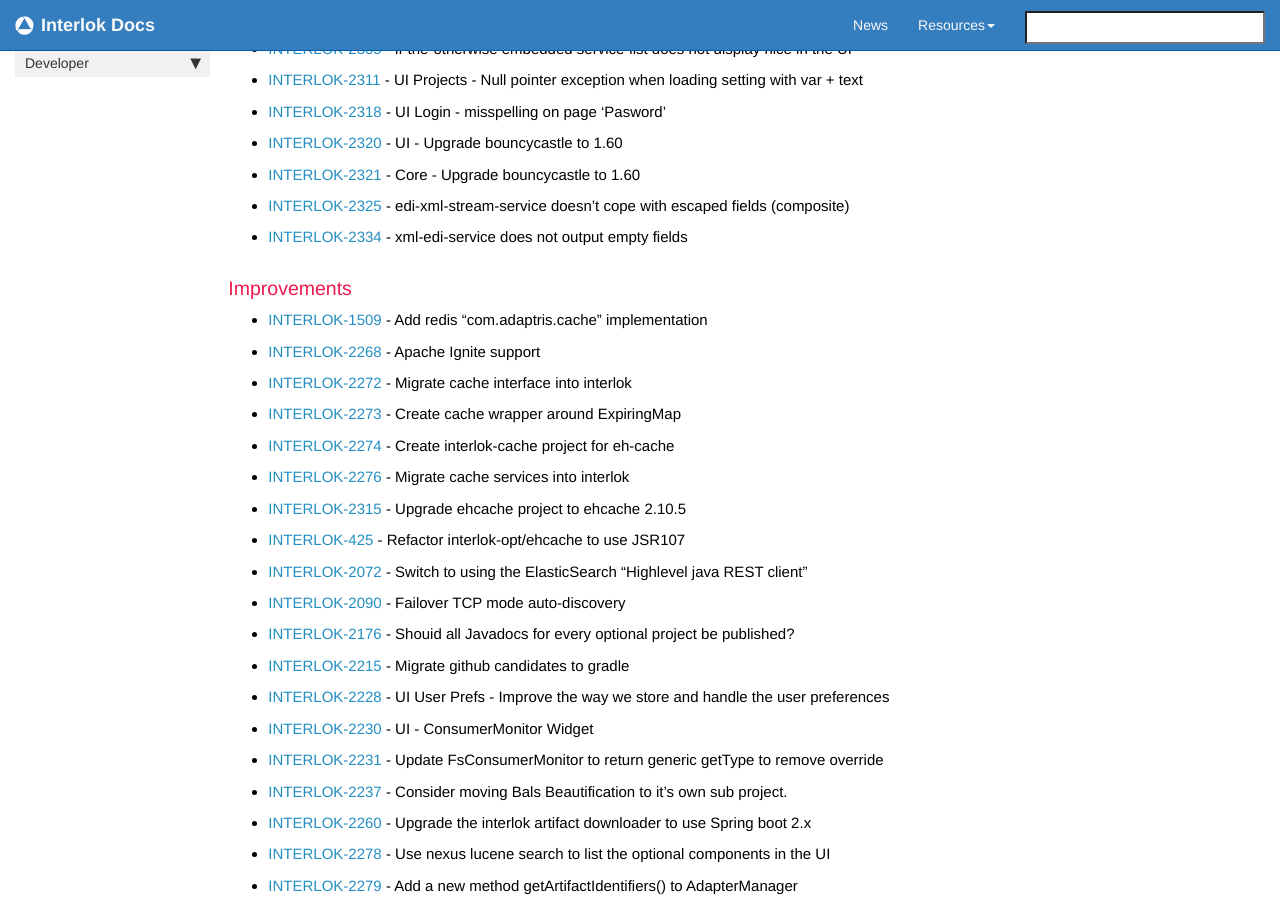
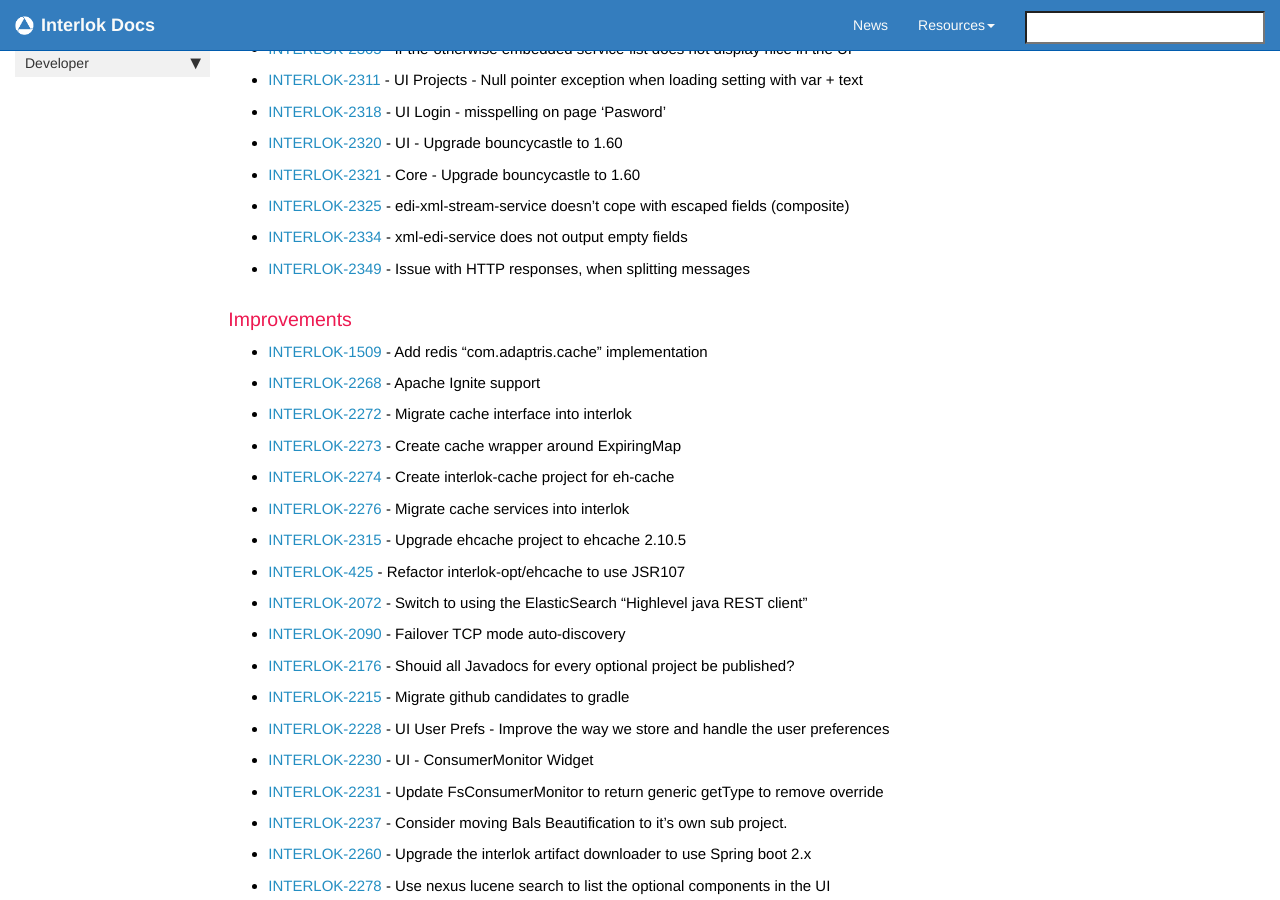
Before and after one commit to adaptris/interlok-docs-legacy, a Jekyll site: the page built from pages/adapter/changelog.md, in a window 1280 px wide and 900 px high, scrolled down 475 px. Built offline with Jekyll 4.4.1, drawn with Linux system fonts in a browser that asks for light colours; nearby versions of some CDN libraries; comment, search, counter and statistics services are not loaded.

Commit message:
Added INTERLOK-2349 to changelog

```diff
--- a/_includes/custom/release380.html
+++ b/_includes/custom/release380.html
@@ -16,6 +16,7 @@
  - [INTERLOK-2321](https://adaptris.atlassian.net/browse/INTERLOK-2321) - Core - Upgrade bouncycastle to 1.60
  - [INTERLOK-2325](https://adaptris.atlassian.net/browse/INTERLOK-2325) - edi-xml-stream-service doesn't cope with escaped fields (composite)
  - [INTERLOK-2334](https://adaptris.atlassian.net/browse/INTERLOK-2334) - xml-edi-service does not output empty fields
+ - [INTERLOK-2349](https://adaptris.atlassian.net/browse/INTERLOK-2349) - Issue with HTTP responses, when splitting messages
 
 ### Improvements
 
```
